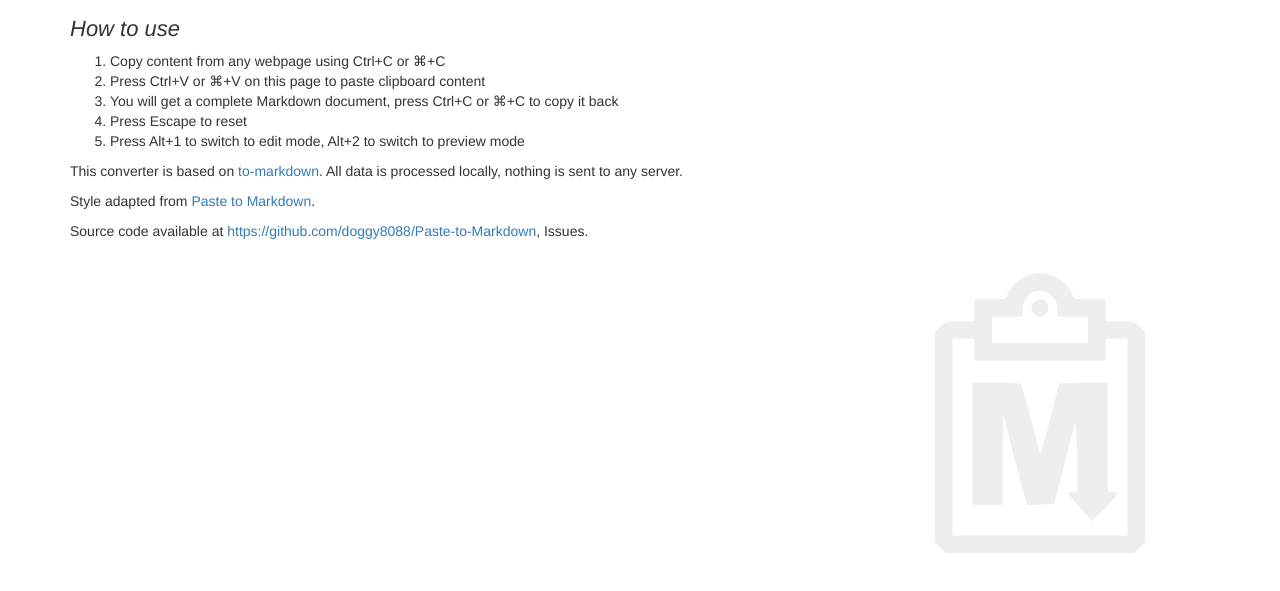
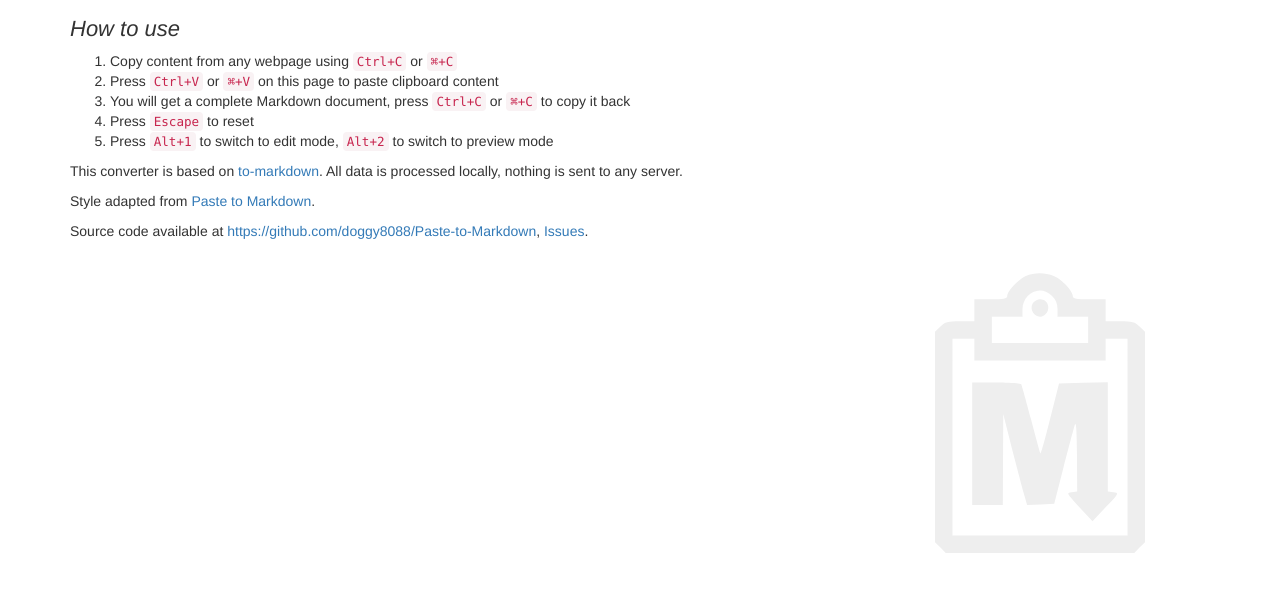
Before and after one commit to doggy8088/Paste-to-Markdown, a plain HTML site: page index.html in a window 1280 px wide. Shown: the part 143-734 px from the top of the page. Drawn offline with Linux system fonts and the light colour scheme.

Commit message:
fix: resolve i18n HTML rendering and styling issues
EN:
- Updated i18n system to use innerHTML for preserving HTML tags in translations
- Added missing <code> tags for keyboard shortcuts across all language files
- Fixed Chinese translation by adding missing exclamation mark for consistency
- Enhanced i18n.updatePage() function to maintain original HTML structure
- Resolved styling loss where keyboard shortcuts were displayed as plain text
- Implemented segmented translation approach to handle different language grammars
- Fixed Chinese punctuation and missing phrases for translation accuracy
- Corrected footer links and sentence structures using granular span segments

TR:
fix: i18n HTML renderlama ve stil sorunları çözüldü

- Çevirilerde HTML etiketlerini korumak için i18n sistemini innerHTML kullanacak şekilde güncellendi
- Tüm dil dosyalarında klavye kısayolları için eksik <code> etiketleri eklendi
- Tutarlılık için eksik ünlem işareti eklenerek Çince çeviri düzeltildi
- Orijinal HTML yapısını korumak için i18n.updatePage() fonksiyonu geliştirildi
- Klavye kısayollarının düz metin olarak göründüğü stil kaybı sorunu çözüldü
- Farklı dil gramerlerini desteklemek için segmentli çeviri yaklaşımı implement edildi
- Çeviri doğruluğu için Çince noktalama işaretleri ve eksik ifadeler düzeltildi
- Granüler span segmentleri kullanılarak footer linkleri ve cümle yapıları düzeltildi

```diff
--- a/i18n/en.js
+++ b/i18n/en.js
@@ -4,16 +4,19 @@ window.i18nLocales = window.i18nLocales || {};
 window.i18nLocales.en = {
   title: 'Paste to Markdown',
   subtitle: 'How to use',
-  step1: 'Copy content from any webpage using Ctrl+C or ⌘+C',
-  step2: 'Press Ctrl+V or ⌘+V on this page to paste clipboard content',
-  step3: 'You will get a complete Markdown document, press Ctrl+C or ⌘+C to copy it back',
-  step4: 'Press Escape to reset',
-  step5: 'Press Alt+1 to switch to edit mode, Alt+2 to switch to preview mode',
+  step1: 'Copy content from any webpage using <code>Ctrl+C</code> or <code>⌘+C</code>',
+  step2: 'Press <code>Ctrl+V</code> or <code>⌘+V</code> on this page to paste clipboard content',
+  step3: 'You will get a complete Markdown document, press <code>Ctrl+C</code> or <code>⌘+C</code> to copy it back',
+  step4: 'Press <code>Escape</code> to reset',
+  step5: 'Press <code>Alt+1</code> to switch to edit mode, <code>Alt+2</code> to switch to preview mode',
   basedOn: 'This converter is based on',
-  allDataLocal: 'All data is processed locally, nothing is sent to any server.',
+  basedOnAfter: '. All data is processed locally, nothing is sent to any server.',
   styleFrom: 'Style adapted from',
+  styleFromAfter: '.',
   sourceCode: 'Source code available at',
+  feedbackPre: ', ',
   issues: 'Issues',
+  feedbackPost: '.',
   tabEdit: 'Edit',
   tabPreview: 'Preview',
   placeholder: 'Paste content here...'
--- a/i18n/index.js
+++ b/i18n/index.js
@@ -35,7 +35,7 @@
 
   i18n.updatePage = function() {
     document.querySelectorAll('[data-i18n]').forEach(function(el) {
-      el.textContent = i18n.t(el.getAttribute('data-i18n'));
+      el.innerHTML = i18n.t(el.getAttribute('data-i18n'));
     });
     document.querySelectorAll('[data-i18n-placeholder]').forEach(function(el) {
       el.setAttribute('placeholder', i18n.t(el.getAttribute('data-i18n-placeholder')));
--- a/i18n/tr.js
+++ b/i18n/tr.js
@@ -4,16 +4,19 @@ window.i18nLocales = window.i18nLocales || {};
 window.i18nLocales.tr = {
   title: 'Markdown\'e Yapıştır',
   subtitle: 'Kullanım şekli',
-  step1: 'Herhangi bir web sayfasından Ctrl+C veya ⌘+C ile içerik kopyalayın',
-  step2: 'Bu sayfada Ctrl+V veya ⌘+V tuşlarına basarak yapıştırın',
-  step3: 'Tam bir Markdown belgesi elde edeceksiniz, geri kopyalamak için Ctrl+C veya ⌘+C tuşlarına basın',
-  step4: 'Sıfırlamak için Escape tuşuna basın',
-  step5: 'Düzenleme moduna geçmek için Alt+1, önizleme moduna geçmek için Alt+2 tuşlarına basın',
+  step1: 'Herhangi bir web sayfasından <code>Ctrl+C</code> veya <code>⌘+C</code> ile içerik kopyalayın',
+  step2: 'Bu sayfada <code>Ctrl+V</code> veya <code>⌘+V</code> tuşlarına basarak yapıştırın',
+  step3: 'Tam bir Markdown belgesi elde edeceksiniz, geri kopyalamak için <code>Ctrl+C</code> veya <code>⌘+C</code> tuşlarına basın',
+  step4: 'Sıfırlamak için <code>Escape</code> tuşuna basın',
+  step5: 'Düzenleme moduna geçmek için <code>Alt+1</code>, önizleme moduna geçmek için <code>Alt+2</code> tuşlarına basın',
   basedOn: 'Bu dönüştürücü şuraya dayanmaktadır:',
-  allDataLocal: 'Tüm veriler yerel olarak işlenir, hiçbir şey sunucuya gönderilmez.',
+  basedOnAfter: '. Tüm veriler yerel olarak işlenir, hiçbir şey sunucuya gönderilmez.',
   styleFrom: 'Stil şuradan uyarlanmıştır:',
+  styleFromAfter: '.',
   sourceCode: 'Kaynak kodu şu adreste mevcuttur:',
+  feedbackPre: ', ',
   issues: 'Sorunlar',
+  feedbackPost: '.',
   tabEdit: 'Düzenle',
   tabPreview: 'Önizleme',
   placeholder: 'İçeriği buraya yapıştırın...'
--- a/i18n/zh.js
+++ b/i18n/zh.js
@@ -4,16 +4,19 @@ window.i18nLocales = window.i18nLocales || {};
 window.i18nLocales.zh = {
   title: '貼上轉 Markdown',
   subtitle: '使用方式',
-  step1: '在任意網頁透過 Ctrl+C 或 ⌘+C 複製內容下來',
-  step2: '在這個網頁按下 Ctrl+V 或 ⌘+V 貼上剪貼簿內容',
-  step3: '接著你就會得到一份完整的 Markdown 文件，直接按下 Ctrl+C 或 ⌘+C 就能複製回去用',
-  step4: '按下 Escape 可以重設狀態',
-  step5: '按下 Alt+1 切換到編輯模式，Alt+2 切換到預覽模式',
+  step1: '在任意網頁透過 <code>Ctrl+C</code> 或 <code>⌘+C</code> 複製內容下來',
+  step2: '在這個網頁按下 <code>Ctrl+V</code> 或 <code>⌘+V</code> 貼上剪貼簿內容',
+  step3: '接著你就會得到一份完整的 Markdown 文件，直接按下 <code>Ctrl+C</code> 或 <code>⌘+C</code> 就能複製回去用！',
+  step4: '按下 <code>Escape</code> 可以重設狀態',
+  step5: '按下 <code>Alt+1</code> 切換到編輯模式，<code>Alt+2</code> 切換到預覽模式',
   basedOn: '本轉換器基於',
-  allDataLocal: '所有資料都不會傳送到後端，請安心使用。',
+  basedOnAfter: ' 進行轉換，所有資料都不會傳送到後端，請安心使用。',
   styleFrom: '網頁樣式取自',
+  styleFromAfter: ' 網頁，並修正些許錯誤。',
   sourceCode: '本網頁原始碼位於',
+  feedbackPre: '，歡迎到 ',
   issues: 'Issues',
+  feedbackPost: ' 討論或提供建議！',
   tabEdit: '編輯',
   tabPreview: '預覽',
   placeholder: '貼上內容...'
--- a/index.html
+++ b/index.html
@@ -232,9 +232,9 @@
                 <li data-i18n="step4">Press <code>Escape</code> to reset</li>
                 <li data-i18n="step5">Press <code>Alt+1</code> to switch to edit mode, <code>Alt+2</code> to switch to preview mode</li>
             </ol>
-            <p><span data-i18n="basedOn">This converter is based on</span> <a href="https://github.com/domchristie/to-markdown">to-markdown</a>. <span data-i18n="allDataLocal">All data is processed locally, nothing is sent to any server.</span></p>
-            <p><span data-i18n="styleFrom">Style adapted from</span> <a href="https://euangoddard.github.io/clipboard2markdown/">Paste to Markdown</a>.</p>
-            <p><span data-i18n="sourceCode">Source code available at</span> <a href="https://github.com/doggy8088/Paste-to-Markdown">https://github.com/doggy8088/Paste-to-Markdown</a>, <span data-i18n="issues">Issues</span>.</p>
+            <p><span data-i18n="basedOn">This converter is based on</span> <a href="https://github.com/domchristie/to-markdown">to-markdown</a><span data-i18n="basedOnAfter">. All data is processed locally, nothing is sent to any server.</span></p>
+            <p><span data-i18n="styleFrom">Style adapted from</span> <a href="https://euangoddard.github.io/clipboard2markdown/">Paste to Markdown</a><span data-i18n="styleFromAfter">.</span></p>
+            <p><span data-i18n="sourceCode">Source code available at</span> <a href="https://github.com/doggy8088/Paste-to-Markdown">https://github.com/doggy8088/Paste-to-Markdown</a><span data-i18n="feedbackPre">, </span><a href="https://github.com/doggy8088/Paste-to-Markdown/issues" data-i18n="issues">Issues</a><span data-i18n="feedbackPost">.</span></p>
         </section>
         <div contenteditable="true" id="pastebin"></div>
         <section class="hidden" id="wrapper">
```
